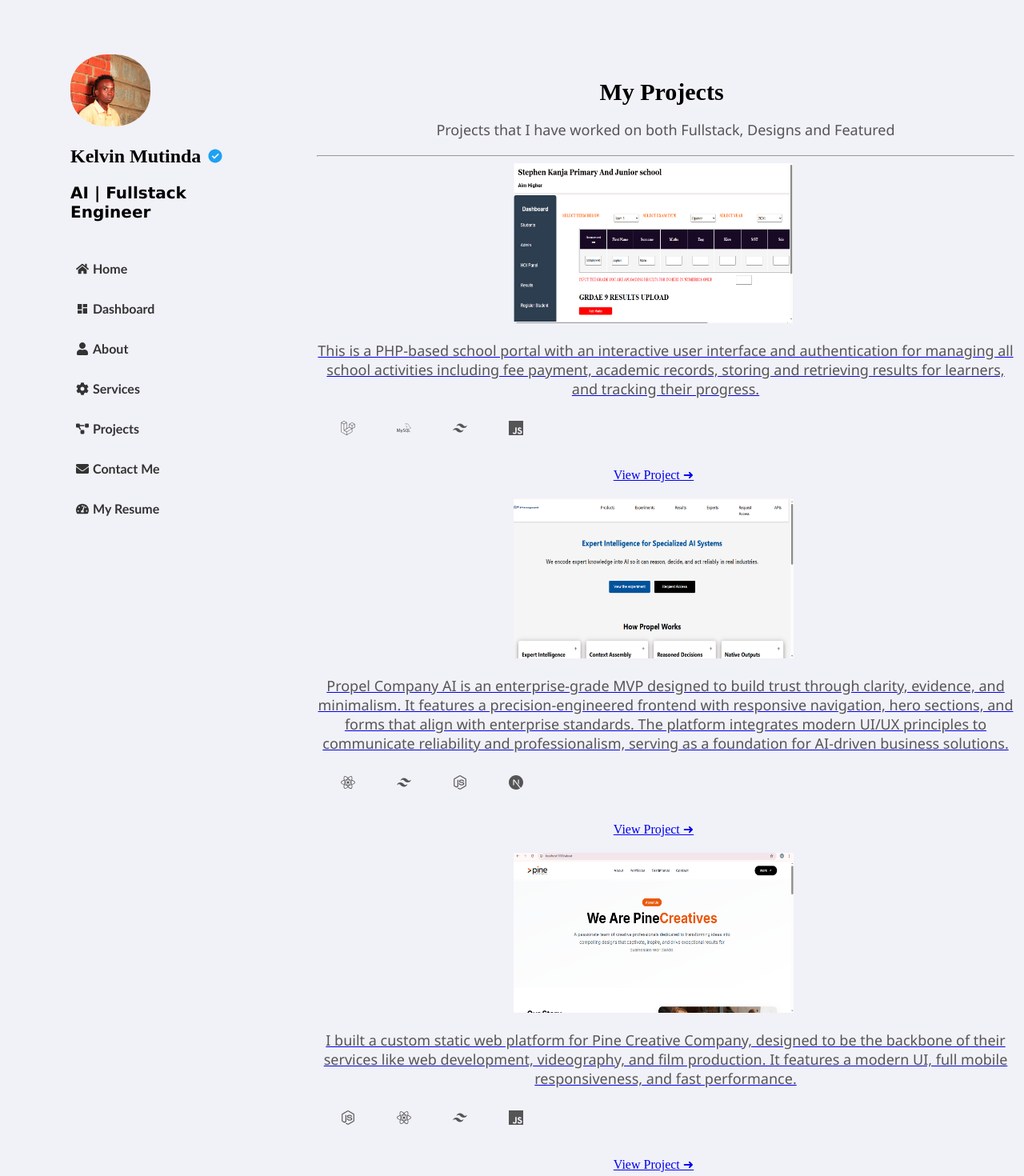
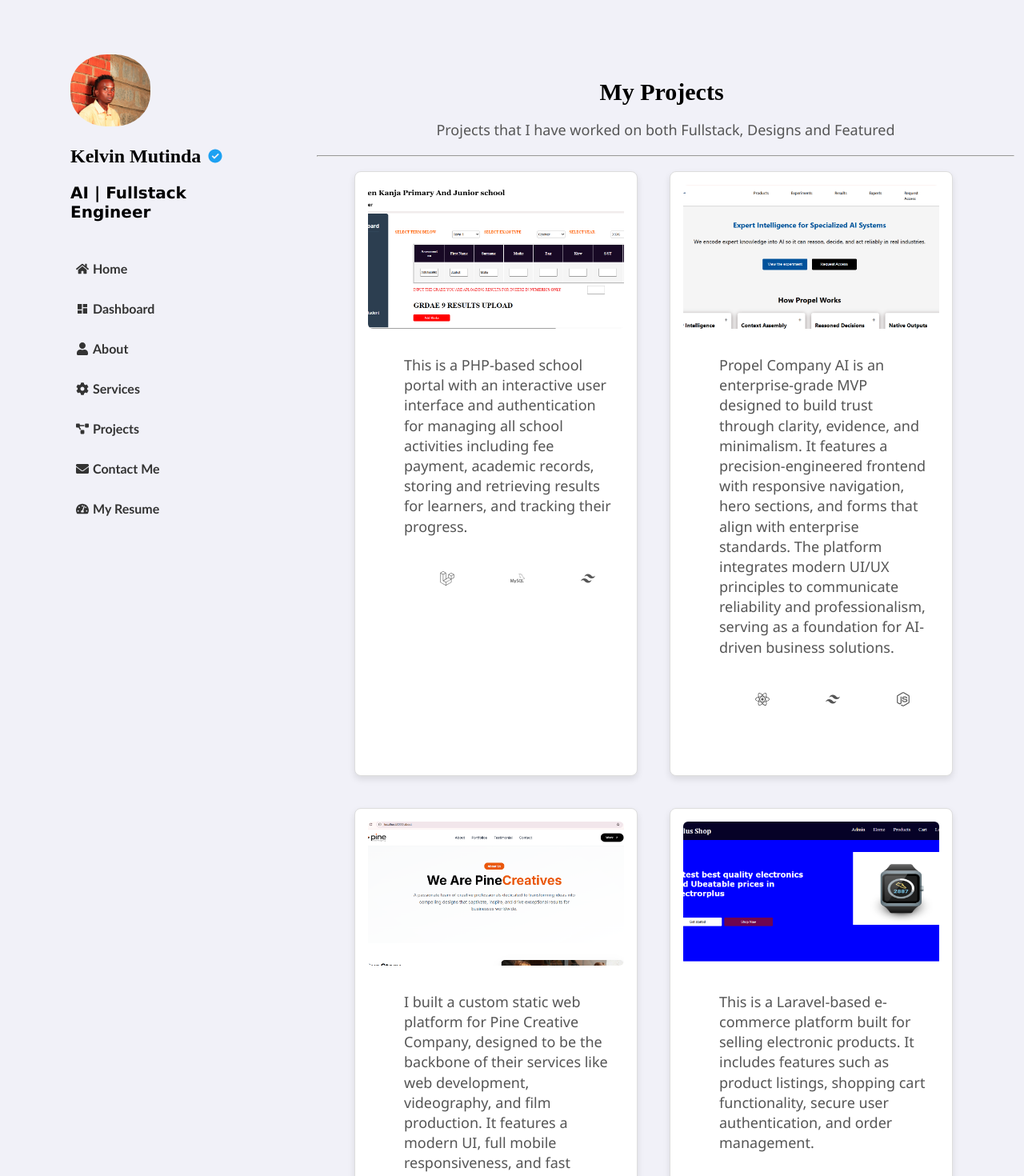
Before and after one commit to mwendwamutinda24/my-portfolio, a React (Vite) app: page /projects in a window 1280 px wide. Shown: the top 1470 px of the page at 80% size. Built offline with nearby package versions, Linux system fonts and the light colour scheme.

Commit message:
Update MyProjects.jsx

```diff
--- a/src/Home/MyProjects.jsx
+++ b/src/Home/MyProjects.jsx
@@ -75,7 +75,7 @@ const MyProjects = () => {
           <div className="myProject">
 
             {/* School Portal */}
-            <a href="https://kelvinportal.infinityfreeapp.com/" target="_blank" rel="noopener noreferrer" className="project5">
+            <a href="https://kelvinportal.infinityfreeapp.com/" target="_blank" rel="noopener noreferrer" className="project4">
               <img src={school} className="pine" alt="School Portal" />
               <p>
                 This is a PHP-based school portal with an interactive user interface and authentication
@@ -92,7 +92,7 @@ const MyProjects = () => {
             </a>
 
             {/* Propel Company AI */}
-            <a href="https://propel-company-ai-website-zkh2.vercel.app/" target="_blank" rel="noopener noreferrer" className="project5">
+            <a href="https://propel-company-ai-website-zkh2.vercel.app/" target="_blank" rel="noopener noreferrer" className="project4">
               <img src="/Propel.png" className="pine" alt="Propel Company AI Project" />
               <p>
                 Propel Company AI is an enterprise-grade MVP designed to build trust through clarity,
@@ -111,7 +111,7 @@ const MyProjects = () => {
             </a>
 
             {/* Pine Creative */}
-            <a href="https://pinecreative2-mw4b.vercel.app" target="_blank" rel="noopener noreferrer" className="project5">
+            <a href="https://pinecreative2-mw4b.vercel.app" target="_blank" rel="noopener noreferrer" className="project4">
               <img src={aboutImg} className="pine" alt="Pine Creative Project" />
               <p>
                 I built a custom static web platform for Pine Creative Company, designed to be the backbone
@@ -128,7 +128,7 @@ const MyProjects = () => {
             </a>
 
             {/* E-commerce Platform */}
-            <a href="https://stephenkanja.infinityfreeapp.com/" target="_blank" rel="noopener noreferrer" className="project5">
+            <a href="https://stephenkanja.infinityfreeapp.com/" target="_blank" rel="noopener noreferrer" className="project4">
               <img src={ecomerce} className="pine" alt="E-commerce Platform" />
               <p>
                 This is a Laravel-based e-commerce platform built for selling electronic products. It
```
